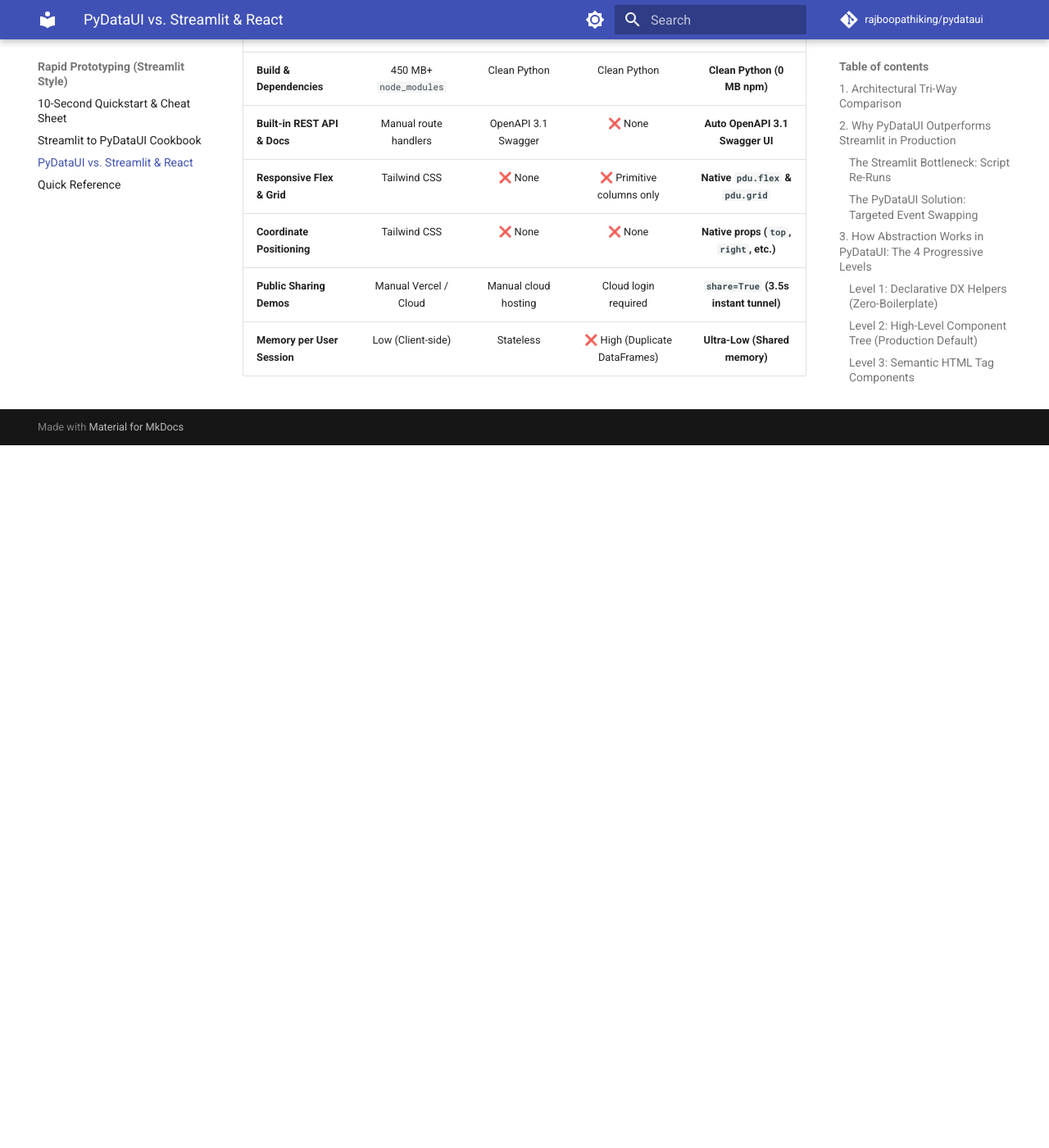
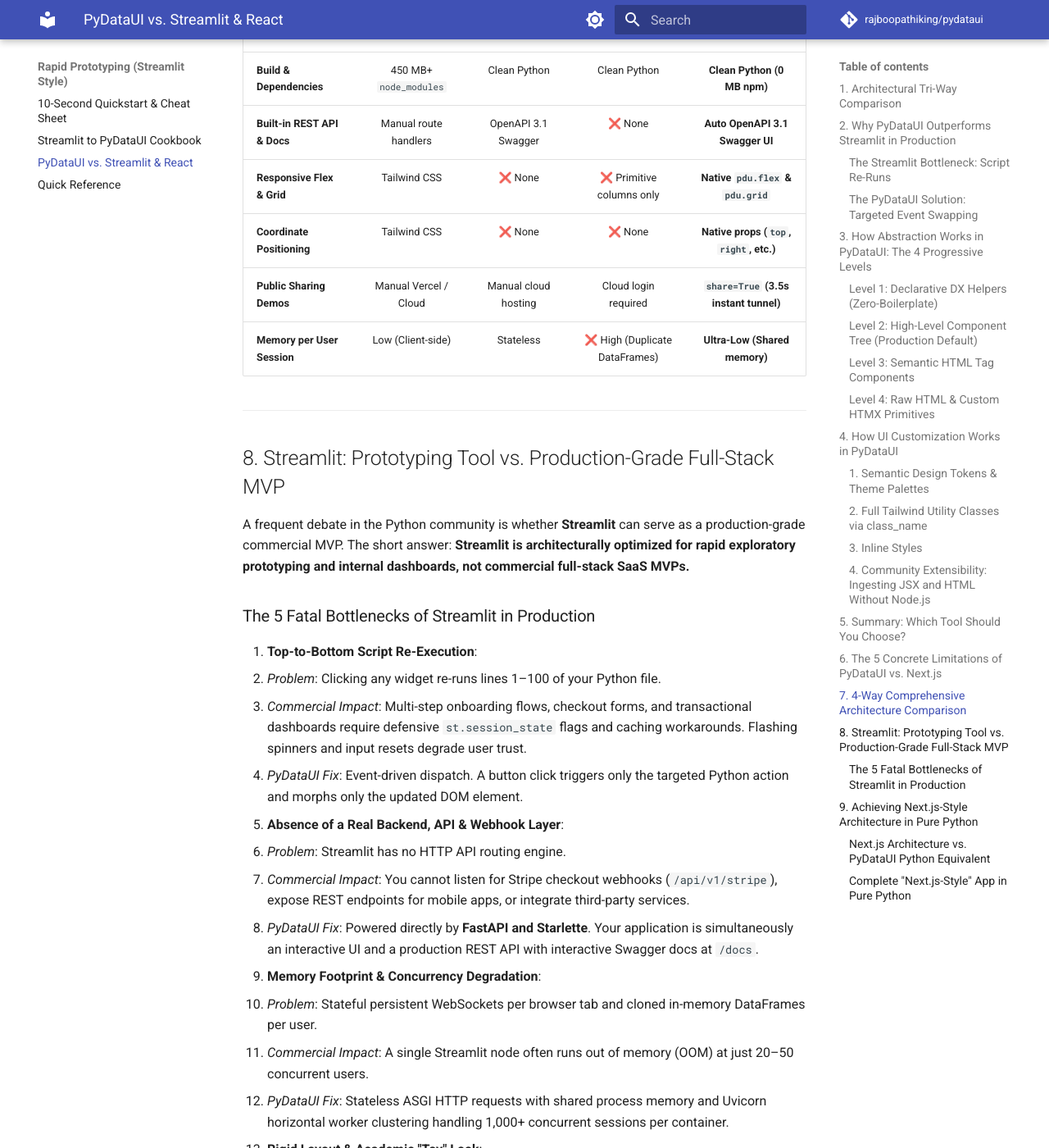
Before and after one commit to rajboopathiking/pydataui, an MkDocs documentation site: the page built from docs/PYDATAUI_VS_REACT_AND_STREAMLIT.md, in a window 1280 px wide and 1400 px high, scrolled down 7778 px. Shown: the whole window at 82% size. Built offline with MkDocs 1.6.1 and Material for MkDocs 9.7.7, drawn with Linux system fonts in a browser that asks for light colours; comment, search, counter and statistics services are not loaded; before the commit the page ends 8321 px from its top, so only the background shows below that; some of the changed text lies outside the part shown.

Commit message:
docs: add Streamlit prototyping vs production MVP analysis and Next.js-style Python architecture guide

````diff
--- a/docs/PYDATAUI_VS_REACT_AND_STREAMLIT.md
+++ b/docs/PYDATAUI_VS_REACT_AND_STREAMLIT.md
@@ -243,7 +243,7 @@ Being completely transparent about architectural boundaries:
 
 ## 7. 4-Way Comprehensive Architecture Comparison
 
-| Feature / Dimension | Next.js (Node.js) | FastAPI (Backend Only) | Streamlit (Python) | PyDataUI v1.4.4 (Full-Stack) |
+| Feature / Dimension | Next.js (Node.js) | FastAPI (Backend Only) | Streamlit (Python) | PyDataUI v1.5.0 (Full-Stack) |
 | :--- | :---: | :---: | :---: | :---: |
 | **Languages Required** | 2 (TypeScript + Python) | 1 (Python backend only) | 1 (Python) | **1 (Pure Python Full-Stack)** |
 | **UI Presentation Layer** | React / Virtual DOM | ❌ None (API only) | Python procedural widgets | **Server-Side HTMX DOM Morphing** |
@@ -255,3 +255,103 @@ Being completely transparent about architectural boundaries:
 | **Coordinate Positioning** |  Tailwind CSS | ❌ None | ❌ None | **Native props (`top`, `right`, etc.)** |
 | **Public Sharing Demos** | Manual Vercel / Cloud | Manual cloud hosting | Cloud login required | **`share=True` (3.5s instant tunnel)** |
 | **Memory per User Session** | Low (Client-side) | Stateless | ❌ High (Duplicate DataFrames) | **Ultra-Low (Shared memory)** |
+
+---
+
+## 8. Streamlit: Prototyping Tool vs. Production-Grade Full-Stack MVP
+
+A frequent debate in the Python community is whether **Streamlit** can serve as a production-grade commercial MVP. The short answer: **Streamlit is architecturally optimized for rapid exploratory prototyping and internal dashboards, not commercial full-stack SaaS MVPs.**
+
+### The 5 Fatal Bottlenecks of Streamlit in Production
+
+1. **Top-to-Bottom Script Re-Execution**:
+   * *Problem*: Clicking any widget re-runs lines 1–100 of your Python file.
+   * *Commercial Impact*: Multi-step onboarding flows, checkout forms, and transactional dashboards require defensive `st.session_state` flags and caching workarounds. Flashing spinners and input resets degrade user trust.
+   * *PyDataUI Fix*: Event-driven dispatch. A button click triggers only the targeted Python action and morphs only the updated DOM element.
+
+2. **Absence of a Real Backend, API & Webhook Layer**:
+   * *Problem*: Streamlit has no HTTP API routing engine.
+   * *Commercial Impact*: You cannot listen for Stripe checkout webhooks (`/api/v1/stripe`), expose REST endpoints for mobile apps, or integrate third-party services.
+   * *PyDataUI Fix*: Powered directly by **FastAPI and Starlette**. Your application is simultaneously an interactive UI and a production REST API with interactive Swagger docs at `/docs`.
+
+3. **Memory Footprint & Concurrency Degradation**:
+   * *Problem*: Stateful persistent WebSockets per browser tab and cloned in-memory DataFrames per user.
+   * *Commercial Impact*: A single Streamlit node often runs out of memory (OOM) at just 20–50 concurrent users.
+   * *PyDataUI Fix*: Stateless ASGI HTTP requests with shared process memory and Uvicorn horizontal worker clustering handling 1,000+ concurrent sessions per container.
+
+4. **Rigid Layout & Academic "Toy" Look**:
+   * *Problem*: Confined to primitive column splits and vertical stacks without CSS Grid, Flexbox alignment, or native navigation bars.
+   * *Commercial Impact*: Customers immediately recognize the prototype appearance, impacting perceived product value.
+   * *PyDataUI Fix*: Native `pdu.flex`, `pdu.grid`, `pdu.navbar`, `pdu.popover`, `pdu.tooltip`, and 20+ Shadcn enterprise design themes.
+
+5. **Lack of Clean Dynamic URL Routing**:
+   * *Problem*: Script-based multipage navigation cannot handle RESTful parameterized paths (`/projects/{id}/analytics`) or deep-linking.
+   * *Commercial Impact*: Customers cannot bookmark, share, or deep-link to specific resource states.
+   * *PyDataUI Fix*: Standard parameterized route decorators (`@app.page("/projects/{project_id}")`).
+
+---
+
+## 9. Achieving Next.js-Style Architecture in Pure Python
+
+Developers love **Next.js** because it combines frontend components, file/URL routing, API routes, and Tailwind styling into a single coherent framework. **PyDataUI brings this exact Next.js architecture to Python**, eliminating Node.js, TypeScript, and `npm`:
+
+### Next.js Architecture vs. PyDataUI Python Equivalent
+
+| Next.js Feature | Next.js (TypeScript) | PyDataUI (Pure Python) |
+| :--- | :--- | :--- |
+| **App Routing** | `app/dashboard/page.tsx` | `@app.page("/dashboard")` |
+| **Route Handlers / APIs**| `app/api/generate/route.ts` | `@app.api("/api/generate", method="POST")` |
+| **Server Components** | React Server Components (RSC) | Native Python Component Tree (AST SSR) |
+| **Token Streaming** | Vercel AI SDK (`useChat`, Streaming) | `pdu.write_stream(token_generator)` |
+| **Styling & Tokens** | Tailwind CSS (`className="..."`) | Tailwind CSS (`class_name="..."`) + Shadcn tokens |
+| **Design System** | Shadcn UI (`components/ui/...`) | Native 40+ Shadcn Python components |
+| **State Mutation** | Server Actions (`"use server"`) | Procedural Actions (`@s.action`, `on_click=...`) |
+| **Build & Toolchain** | Node.js, Webpack, Turbopack, 450MB `node_modules` | **0 MB npm, 0 build tools (`pip install pydataui`)** |
+
+### Complete "Next.js-Style" App in Pure Python
+
+```python
+import pydataui as pdu
+from pydantic import BaseModel
+
+# 1. Next.js-style Page Configuration
+pdu.set_page_config(title="SaaS Analytics", theme="zinc", dark_mode=True)
+
+# 2. Top Navigation Bar (Next.js layout.tsx header)
+pdu.navbar(
+    title="Acme Cloud",
+    logo="⚡",
+    links=[{"label": "Overview", "href": "/"}, {"label": "Billing", "href": "/billing"}],
+    search=True,
+    user={"name": "Alex", "role": "Owner"}
+)
+
+# 3. Next.js App Router Page
+@pdu.page("/")
+def home():
+    pdu.breadcrumb(["Home", "Analytics", "Real-Time"])
+
+    # Next.js Flexbox & CSS Grid
+    with pdu.flex(justify="between", align="center", class_name="mb-6"):
+        pdu.header("Compute Fleet Telemetry")
+        with pdu.row(gap=2):
+            pdu.badge("Cluster Active", color="emerald")
+            pdu.button("+ Deploy Node", type="primary")
+
+    # Responsive Grid of KPI Cards
+    with pdu.grid(columns={"sm": 1, "md": 3}, gap=4):
+        pdu.metric("Active Pods", "48 / 48", delta="100% OK")
+        pdu.metric("Inference P99", "11.4 ms", delta="-2.1ms")
+        pdu.metric("Throughput", "18.4k req/s", delta="+12.4%")
+
+# 4. Built-in Next.js Route Handler / FastAPI Endpoint
+class QueryRequest(BaseModel):
+    query: str
+
+@pdu.api("/api/v1/query", method="POST")
+async def api_query(body: QueryRequest):
+    return {"status": "success", "results": [f"Processed: {body.query}"]}
+
+if __name__ == "__main__":
+    pdu.run(port=8000)
+```
````
Also changed, not shown: README.md (+25 -0 lines).
